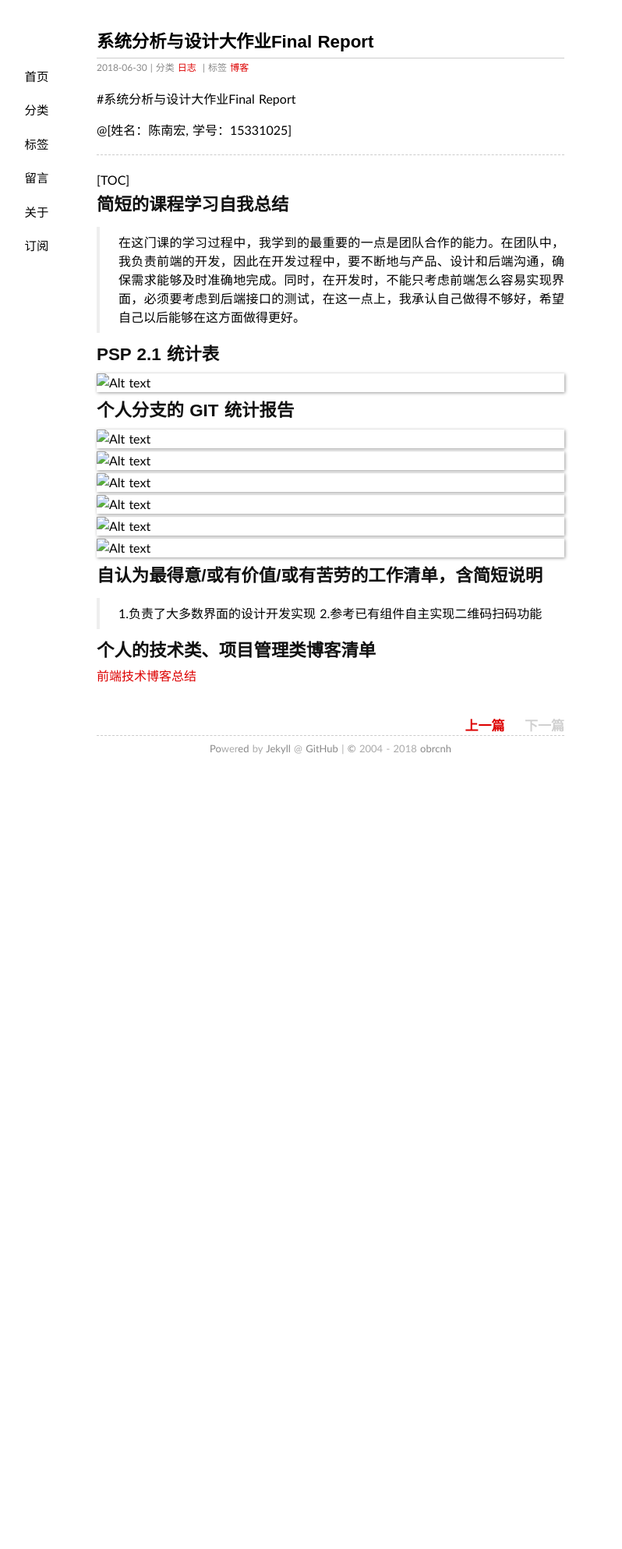
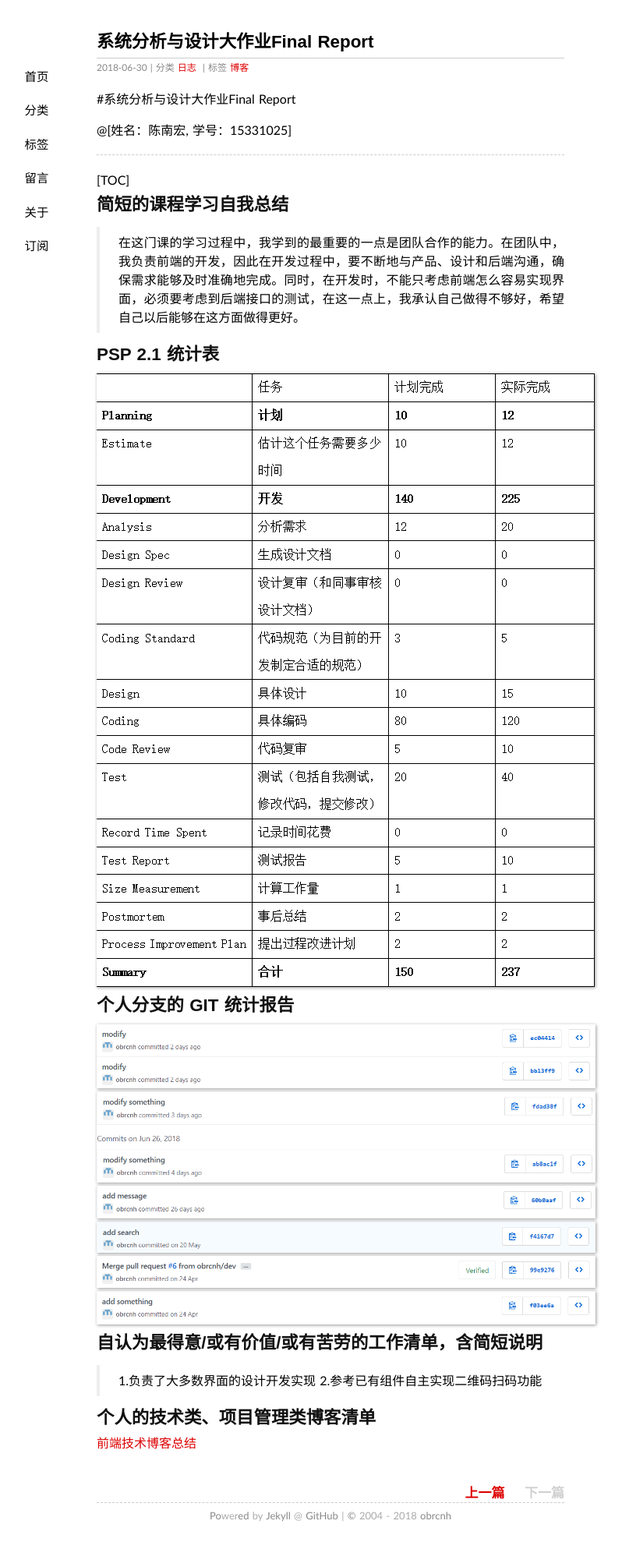
Before and after one commit to obrcnh/obrcnh.github.io, a Jekyll site: the page built from _posts/2018-06-30-系统分析与设计大作业Final Report.md, in a window 1280 px wide. Shown: the whole page at 78% size, without its empty margins (216-1014 px from the left). Built offline with Jekyll 4.4.1, drawn with Linux system fonts in a browser that asks for light colours; comment, search, counter and statistics services are not loaded; before the commit the page ends 1003 px from its top, so only the background shows below that.

Commit message:
Update 2018-06-30-系统分析与设计大作业Final Report.md

```diff
--- a/_posts/2018-06-30-系统分析与设计大作业Final Report.md
+++ b/_posts/2018-06-30-系统分析与设计大作业Final Report.md
@@ -17,15 +17,15 @@ tags: 博客
 > 在这门课的学习过程中，我学到的最重要的一点是团队合作的能力。在团队中，我负责前端的开发，因此在开发过程中，要不断地与产品、设计和后端沟通，确保需求能够及时准确地完成。同时，在开发时，不能只考虑前端怎么容易实现界面，必须要考虑到后端接口的测试，在这一点上，我承认自己做得不够好，希望自己以后能够在这方面做得更好。
 
 ## PSP 2.1 统计表
-![Alt text](./PSP2.1.png)
+![Alt text](https://github.com/obrcnh/obrcnh.github.io/raw/master/_imgs/PSP2.1.png)
 
 ## 个人分支的 GIT 统计报告
-![Alt text](./1.png)
-![Alt text](./2.png)
-![Alt text](./3.png)
-![Alt text](./4.png)
-![Alt text](./5.png)
-![Alt text](./6.png)
+![Alt text](https://github.com/obrcnh/obrcnh.github.io/raw/master/_imgs/1.png)
+![Alt text](https://github.com/obrcnh/obrcnh.github.io/raw/master/_imgs/2.png)
+![Alt text](https://github.com/obrcnh/obrcnh.github.io/raw/master/_imgs/3.png)
+![Alt text](https://github.com/obrcnh/obrcnh.github.io/raw/master/_imgs/4.png)
+![Alt text](https://github.com/obrcnh/obrcnh.github.io/raw/master/_imgs/5.png)
+![Alt text](https://github.com/obrcnh/obrcnh.github.io/raw/master/_imgs/6.png)
 
 ## 自认为最得意/或有价值/或有苦劳的工作清单，含简短说明
 > 1.负责了大多数界面的设计开发实现
```
